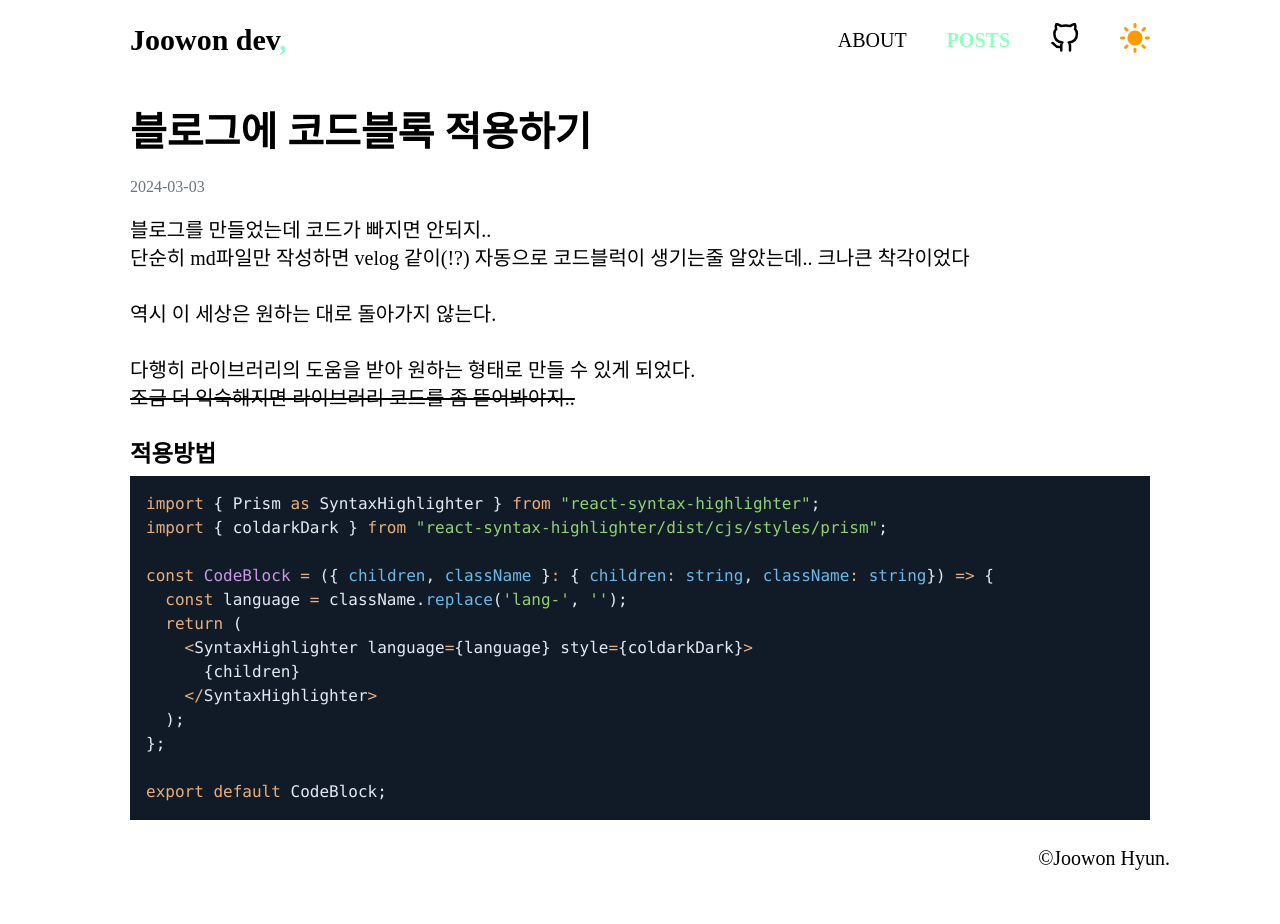
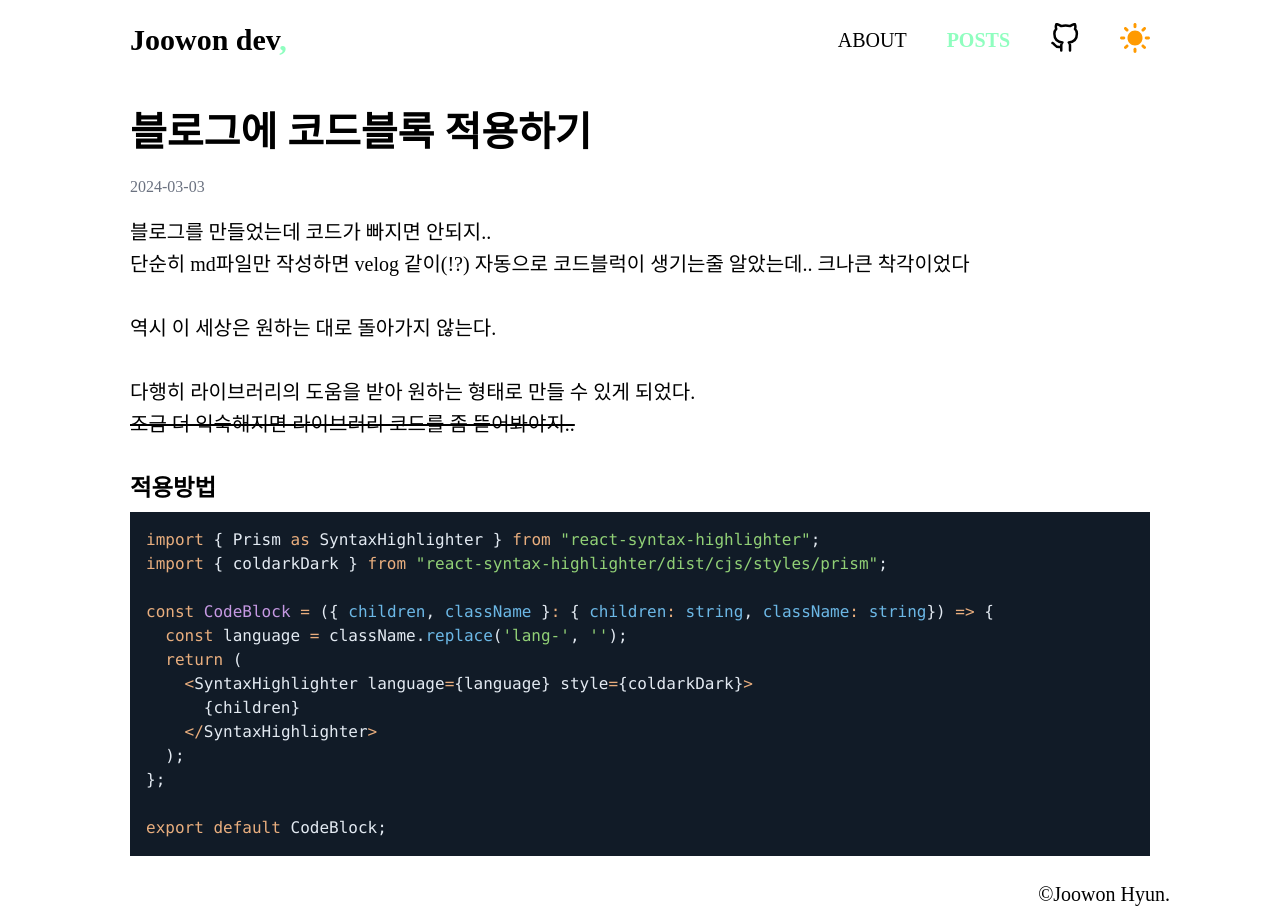
Before and after one commit to joowonhyun/personal-blog, a Next.js app: page /posts/how-to-apply-code-block in a window 1280 px wide. Before the commit the page ends 888 px from the top, so only its background shows below. Built offline with nearby package versions, Linux system fonts and the light colour scheme; no server answers.

Commit message:
style : change contents line-height

```diff
--- a/app/posts/[slug]/post.module.css
+++ b/app/posts/[slug]/post.module.css
@@ -17,5 +17,5 @@
 }
 .content {
   font-size: 1rem;
-  line-height: 1.4rem;
+  line-height: 1.6rem;
 }
```
